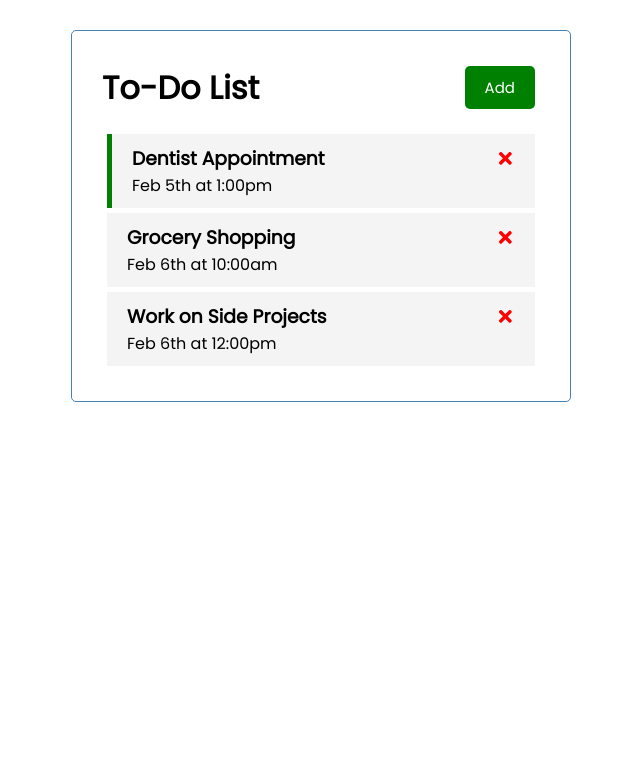
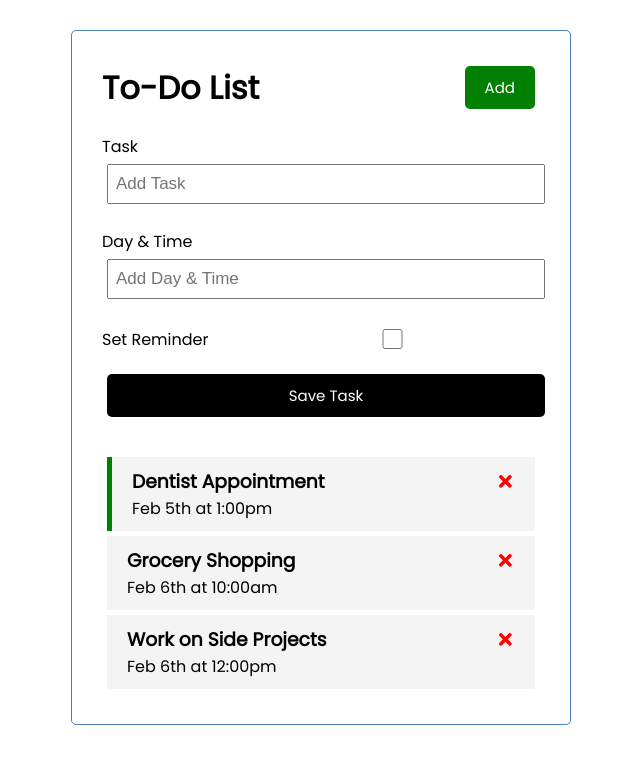
Before and after one commit to KevinIbay/react-todo-list, a React (Create React App) app: page / in a window 1280 px wide. Shown: the top 764 px of the page, without its empty margins (319-959 px from the left). Built offline with nearby package versions, Linux system fonts and the light colour scheme.

Commit message:
+ AddTask

```diff
--- a/src/App.js
+++ b/src/App.js
@@ -1,5 +1,6 @@
 import Header from './components/Header';
 import Tasks from './components/Tasks';
+import AddTask from './components/AddTask';
 import { useState } from 'react';
 
 function App() {
@@ -24,6 +25,13 @@ function App() {
     },
   ]);
 
+  // Add Task
+  const addTask = (task) => {
+    const id = Math.floor(Math.random() * 10000 + 1);
+    const newTask = { id, ...task };
+    setTasks([...tasks, newTask]);
+  };
+
   // Delete Task
   const deleteTask = (id) => {
     setTasks(tasks.filter((task) => task.id !== id));
@@ -41,6 +49,7 @@ function App() {
   return (
     <div className='container'>
       <Header />
+      <AddTask onAdd={addTask} />
       {tasks.length > 0 ? (
         <Tasks tasks={tasks} onDelete={deleteTask} onToggle={toggleReminder} />
       ) : (
--- /dev/null
+++ b/src/components/AddTask.js
@@ -0,0 +1,56 @@
+import { useState } from 'react';
+
+const AddTask = ({ onAdd }) => {
+  const [text, setText] = useState('');
+  const [day, setDay] = useState('');
+  const [reminder, setReminder] = useState(false);
+
+  const onSubmit = (e) => {
+    e.preventDefault();
+
+    if (!text) {
+      alert('Please add a task');
+      return;
+    }
+    onAdd({ text, day, reminder });
+    // clear input
+    setText('');
+    setDay('');
+    setReminder(false);
+  };
+
+  return (
+    <form className='add-form' onSubmit={onSubmit}>
+      <div className='form-control'>
+        <label>Task</label>
+        <input
+          type='text'
+          placeholder='Add Task'
+          value={text}
+          onChange={(e) => setText(e.target.value)}
+        />
+      </div>
+      <div className='form-control'>
+        <label>Day &amp; Time</label>
+        <input
+          type='text'
+          placeholder='Add Day &amp; Time'
+          value={day}
+          onChange={(e) => setDay(e.target.value)}
+        />
+      </div>
+      <div className='form-control form-control-check'>
+        <label>Set Reminder</label>
+        <input
+          type='checkbox'
+          checked={reminder}
+          value={reminder}
+          onChange={(e) => setReminder(e.currentTarget.checked)}
+        />
+      </div>
+      <input className='btn btn-block' type='submit' value='Save Task' />
+    </form>
+  );
+};
+
+export default AddTask;
```
